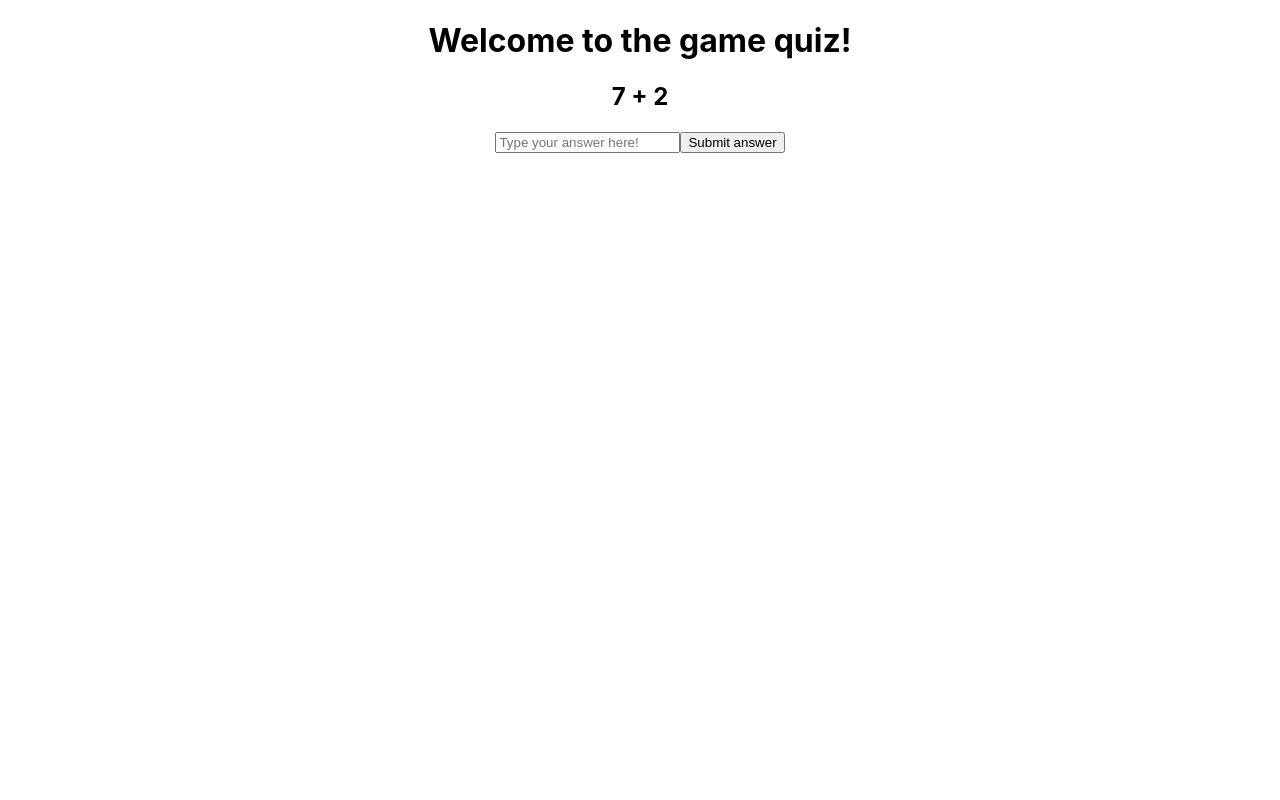
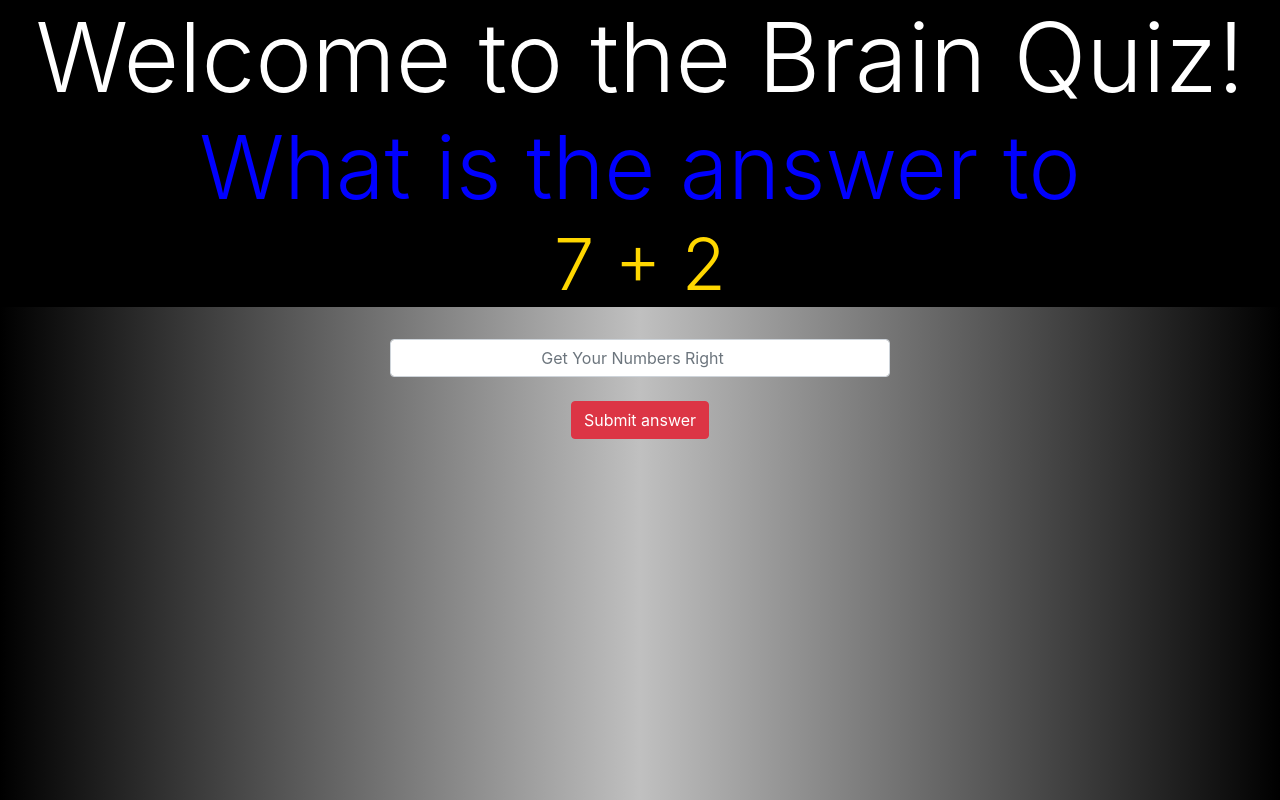
Before and after one commit to medbhcampbell/stagingHackathonMarch, a React (Create React App) app in the folder brainquiz/: page / in a window 1280 px wide. Built offline with nearby package versions, Linux system fonts and the light colour scheme.

Commit message:
Files with bootstrap

```diff
--- a/brainquiz/src/Addition.tsx
+++ b/brainquiz/src/Addition.tsx
@@ -39,23 +39,31 @@ export default function Addition() {
     }, [submitted, correct]);
 
     return (
-        <div>
-            <h1>Welcome to the game quiz!</h1>
+        <div className="">
+            <h1 className="display-1 dark-bg color-white spacing-around">Welcome to the Brain Quiz!</h1>
+
+            <h1 className="display-2 dark-bg color-blue spacing-around">What is the answer to </h1>
+
             {question.number1 > 0 &&
                 <>
-                    <h2>{`${question.number1} + ${question.number2}`}</h2>
-                    <input type='number' placeholder='Type your answer here!' onChange={(e) => {
+                    <h2 className="display-3 dark-bg color-gold">{`${question.number1} + ${question.number2}`}</h2>
+                    <br></br>
+                    <input className="form-control margin-50" type='number' placeholder='Get Your Numbers Right' onChange={(e) => {
                         console.log(`text: ${e.target.value}`);
                         console.log(`answer: ${answer}`);
                         setAnswer(Number(e.target.value))
-                        console.log(`answer: ${answer}`);}
+                        console.log(`answer: ${answer}`);
+                    }
                     }></input>
-                    <button onClick={handleAnswerSubmit}>Submit answer</button>
+                    <br></br>
+                    <button className="btn btn-danger " onClick={handleAnswerSubmit}>Submit answer</button>
+                    <br></br>
                 </>
             }
             {submitted &&
-                <p>{correct ? 'Correct!' : 'Incorrect'}</p>
+                <p className="display-3 dark-bg-grad color-gold">{correct ? 'Correct!' : 'Incorrect'}</p>
             }
+            <br></br>
         </div>
     )
 }
--- a/brainquiz/src/App.css
+++ b/brainquiz/src/App.css
@@ -1,5 +1,6 @@
 .App {
   text-align: center;
+  height: 100%;
 }
 
 .App-logo {
@@ -36,3 +37,29 @@
     transform: rotate(360deg);
   }
 }
+
+.dark-bg{
+  background-color: black;
+}
+.dark-bg-grad{
+  background-image: linear-gradient(to left, black,silver,black);
+}
+.color-white{
+  color: white;
+}
+.color-gold{
+  color:gold;
+}
+.color-blue{
+  color: blue;
+}
+.spacing-around{
+  padding:0;
+  margin: 0;
+}
+.margin-50{
+  max-width:500px;
+  margin:auto;
+  text-align: center;
+
+}
--- a/brainquiz/src/App.tsx
+++ b/brainquiz/src/App.tsx
@@ -1,3 +1,4 @@
+import 'bootstrap/dist/css/bootstrap.min.css';
 import React from 'react';
 import logo from './logo.svg';
 import './App.css';
@@ -6,7 +7,9 @@ import Addition from './Addition';
 
 function App() {
   return (
-    <div className="App">
+    <div className="dark-bg-grad ">
+      <body className="App dark-bg-grad spacing-around">
+      <div>
       {/* <header className="App-header">
         <img src={logo} className="App-logo" alt="logo" />
         <p>
@@ -23,6 +26,8 @@ function App() {
       </header> */}
       <Addition></Addition>
     </div>
+    </body>
+    </div>
   );
 }
 
--- a/brainquiz/src/index.css
+++ b/brainquiz/src/index.css
@@ -5,6 +5,7 @@ body {
     sans-serif;
   -webkit-font-smoothing: antialiased;
   -moz-osx-font-smoothing: grayscale;
+  background-image: linear-gradient(to left, black,silver,black);
 }
 
 code {
```
